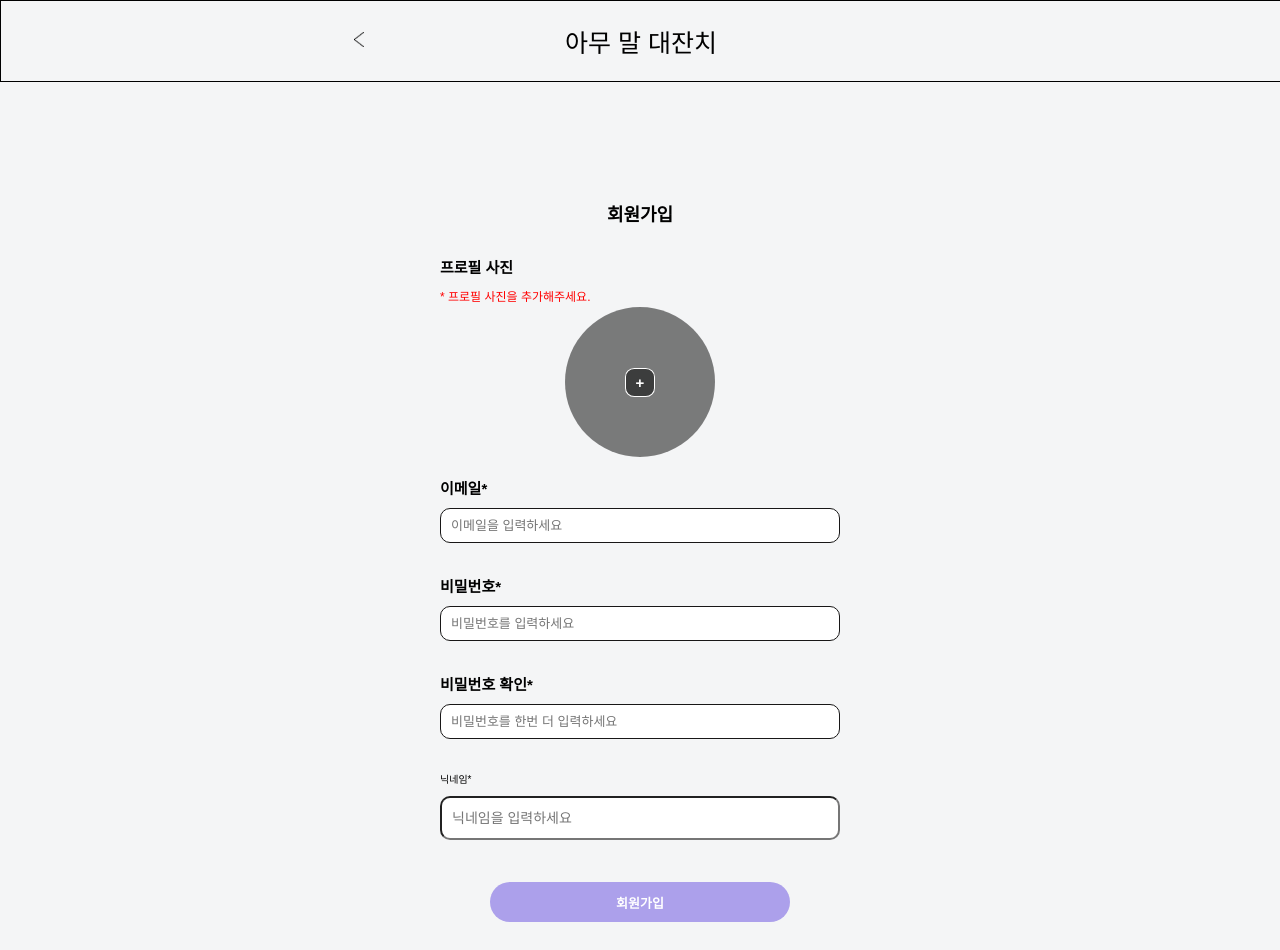
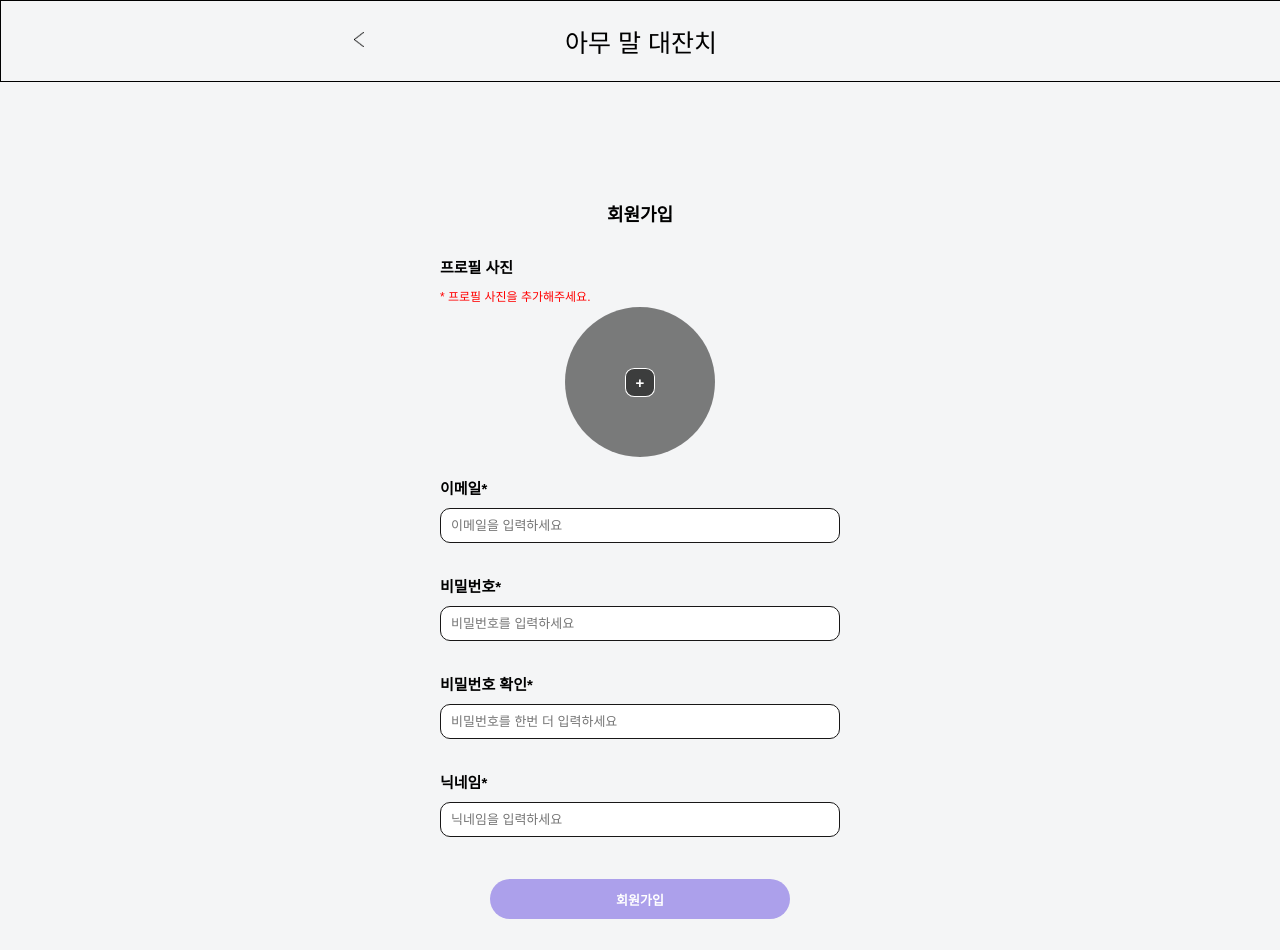
Before and after one commit to 100-hours-a-week/5-erica-react-fe, a React (Create React App) app: page /signUp in a window 1280 px wide. Shown: the top 950 px of the page. Built offline with nearby package versions, Linux system fonts and the light colour scheme.

Commit message:
modify: styles

```diff
--- a/src/styles/UpdatePassword.module.css
+++ b/src/styles/UpdatePassword.module.css
@@ -10,6 +10,10 @@
 
 .passwordWrapper {
   width: 100%;
+  max-width: 40rem;
+  gap: 2rem;
+  display: flex;
+  flex-direction: column;
 }
 
 .pageTitle {
--- a/src/styles/UpdatePost.module.css
+++ b/src/styles/UpdatePost.module.css
@@ -57,7 +57,7 @@ hr {
 
 .updateButton {
   width: 40rem;
-  height: 6rem;
+  height: 5rem;
   cursor: pointer;
   color: white;
   background-color: var(--button-enabled);
@@ -66,7 +66,7 @@ hr {
   display: flex;
   align-items: center;
   justify-content: center;
-  margin: 2rem auto 0;
+  margin: 2rem auto 5rem;
   font-size: 1.4rem;
   font-weight: 700;
   text-decoration: none;
--- a/src/styles/input/nicknameInput.module.css
+++ b/src/styles/input/nicknameInput.module.css
@@ -11,3 +11,20 @@
   height: 2rem;
   width: 100%;
 }
+
+.inputTitle {
+  margin: 1rem 0;
+  font-weight: 600;
+  font-size: 1.5rem;
+}
+
+#nicknameSignUpInput {
+  width: 100%;
+  box-sizing: border-box;
+  padding: 1rem;
+  height: 3.5rem;
+  font-size: 1.3rem;
+  font-weight: 400;
+  border-radius: 1rem;
+  border: 0.05rem solid #181717;
+}
```
